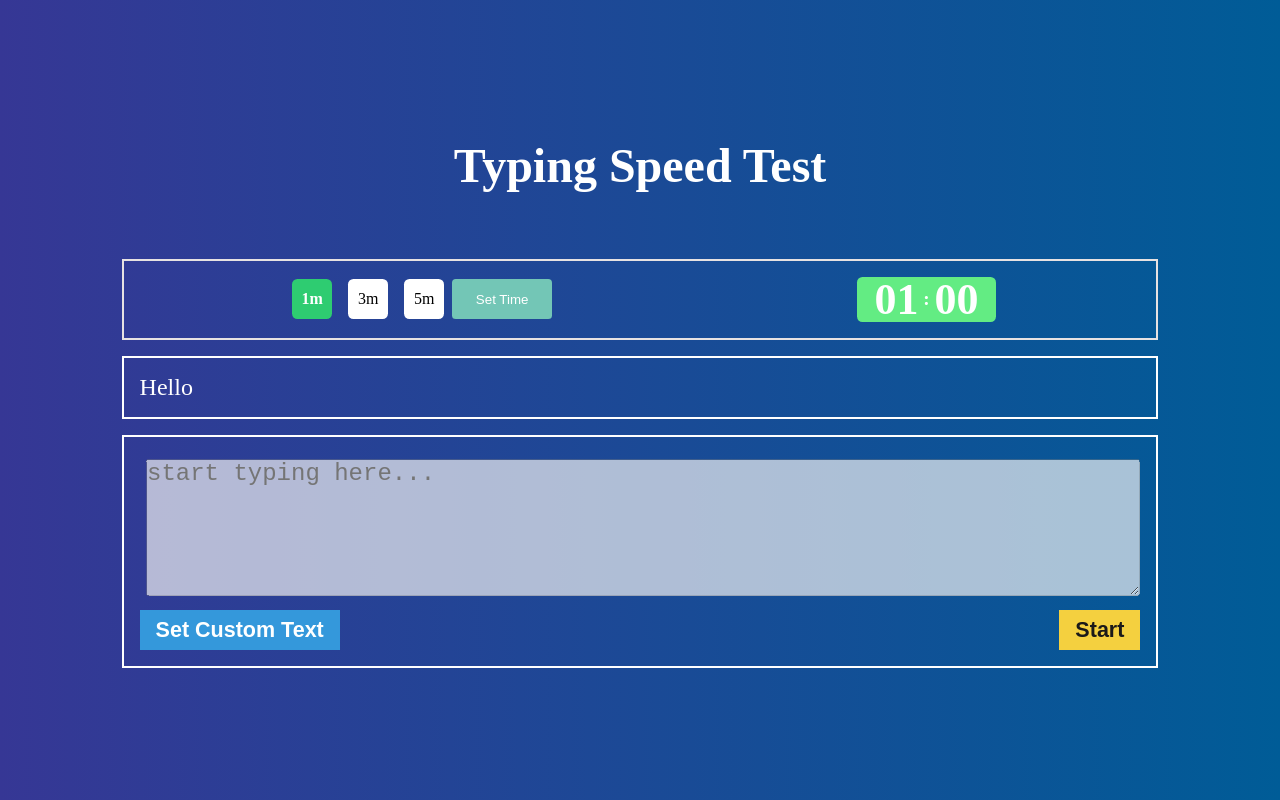
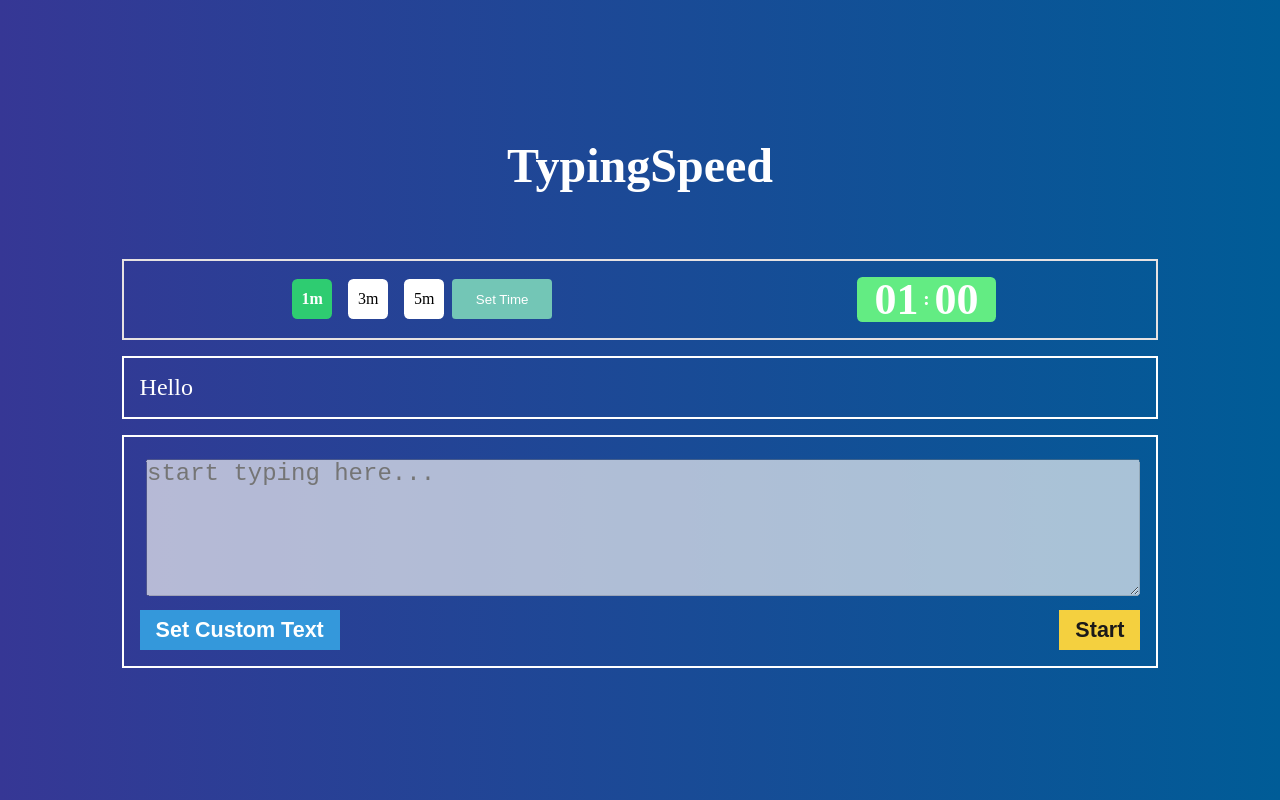
Before and after one commit to karuna2000/TypingSpeedTest, a React (Create React App) app: page / in a window 1280 px wide. Built offline with nearby package versions, Linux system fonts and the light colour scheme.

Commit message:
title renamed

```diff
--- a/src/App.js
+++ b/src/App.js
@@ -15,7 +15,7 @@ function App() {
    <>
     {finalEvaluation && <Result/>}
     <div className="App">
-      <h1 className="Project-Title">Typing Speed Test</h1>
+      <h1 className="Project-Title">TypingSpeed</h1>
 
       <section className="Container">
       <Timer/>
```
